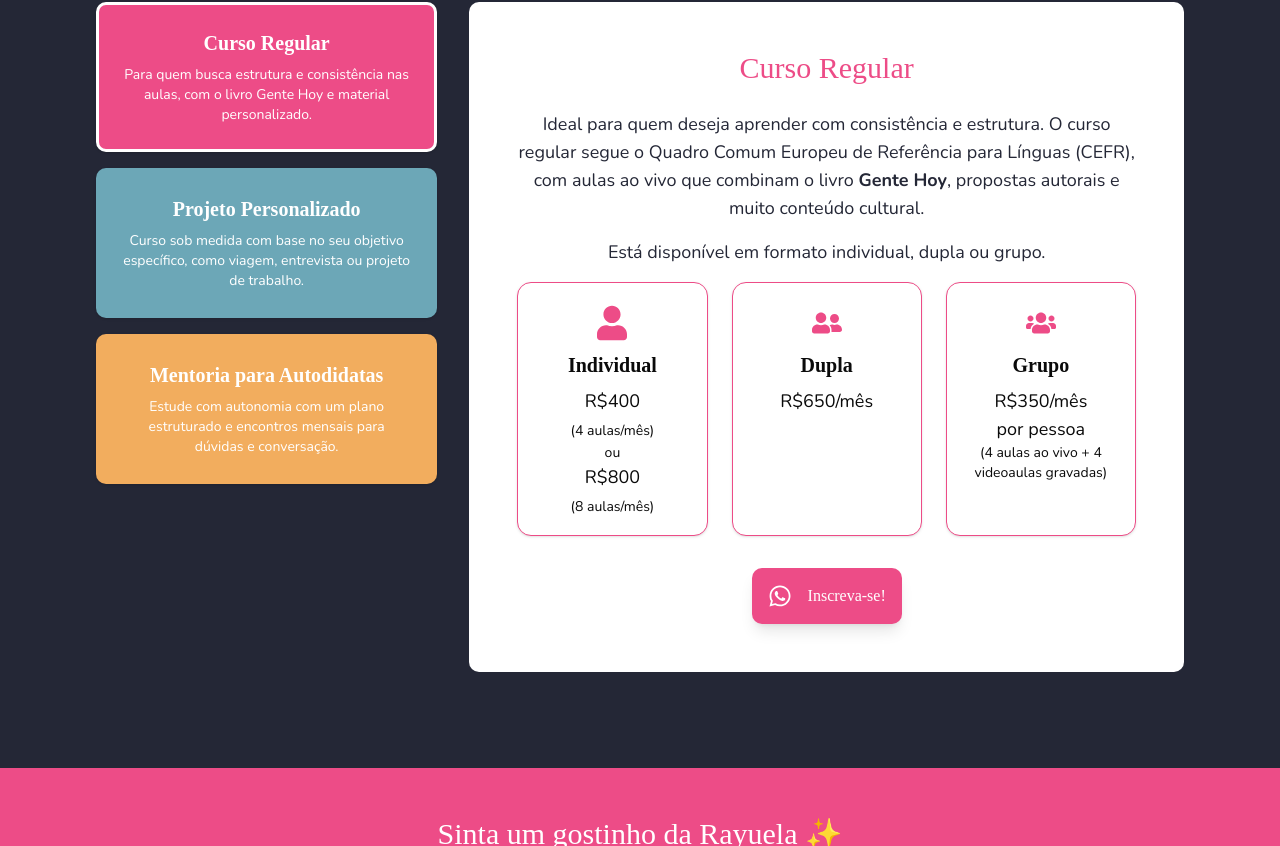
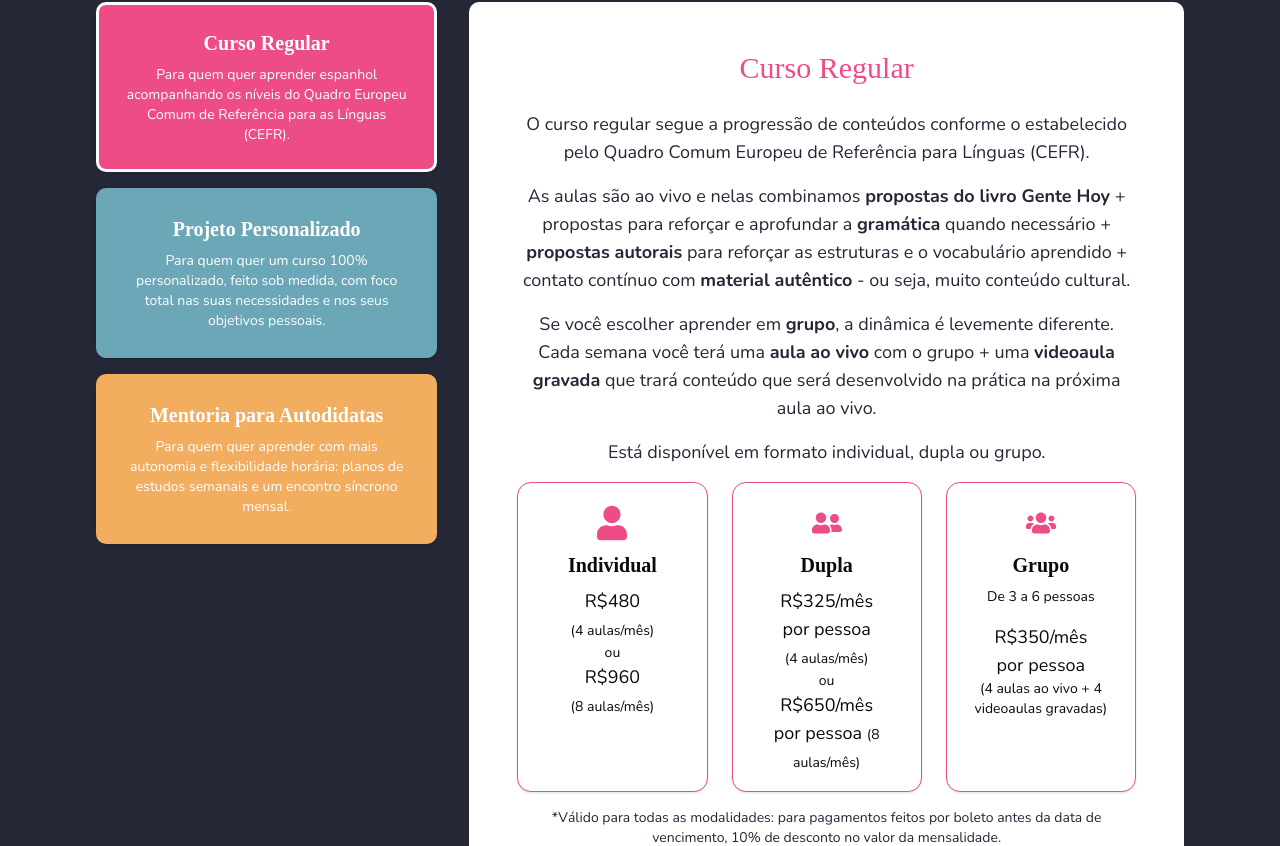
Before and after one commit to es-rayuela/es-rayuela.github.io, a React (Vite) app: page / in a window 1280 px wide. Shown: the part 3454-4300 px from the top of the page. Built offline with nearby package versions, Linux system fonts and the light colour scheme; a web font is replaced by a local one.

Commit message:
feat: update course descriptions, pricing and add payment discount info

```diff
--- a/src/App.jsx
+++ b/src/App.jsx
@@ -227,19 +227,19 @@ function Services() {
     {
       title: "Curso Regular",
       description:
-        "Para quem busca estrutura e consistência nas aulas, com o livro Gente Hoy e material personalizado.",
+        "Para quem quer aprender espanhol acompanhando os níveis do Quadro Europeu Comum de Referência para as Línguas (CEFR).",
       bg: '#ed4c87',
     },
     {
       title: "Projeto Personalizado",
       description:
-        "Curso sob medida com base no seu objetivo específico, como viagem, entrevista ou projeto de trabalho.",
+        "Para quem quer um curso 100% personalizado, feito sob medida, com foco total nas suas necessidades e nos seus objetivos pessoais.",
       bg: '#6ca7b7',
     },
     {
       title: "Mentoria para Autodidatas",
       description:
-        "Estude com autonomia com um plano estruturado e encontros mensais para dúvidas e conversação.",
+        "Para quem quer aprender com mais autonomia e flexibilidade horária: planos de estudos semanais e um encontro síncrono mensal.",
       bg: '#f2ad5e',
     },
   ];
@@ -302,7 +302,9 @@ function CourseRegular() {
     <section className="p-6 lg:p-12 bg-white text-[#242736] rounded-lg h-full">
       <h2 className="text-3xl font-barriecito text-center text-[#ed4c87] mb-6">Curso Regular</h2>
       <div className="max-w-3xl mx-auto space-y-4 text-lg">
-        <p>Ideal para quem deseja aprender com consistência e estrutura. O curso regular segue o Quadro Comum Europeu de Referência para Línguas (CEFR), com aulas ao vivo que combinam o livro <strong>Gente Hoy</strong>, propostas autorais e muito conteúdo cultural.</p>
+        <p>O curso regular segue a progressão de conteúdos conforme o estabelecido pelo Quadro Comum Europeu de Referência para Línguas (CEFR).</p>
+        <p>As aulas são ao vivo e nelas combinamos <strong>propostas do livro Gente Hoy</strong> + propostas para reforçar e aprofundar a <strong>gramática</strong> quando necessário + <strong>propostas autorais</strong> para reforçar as estruturas e o vocabulário aprendido + contato contínuo com <strong>material autêntico</strong>  - ou seja, muito conteúdo cultural.</p>
+        <p>Se você escolher aprender em <strong>grupo</strong>, a dinâmica é levemente diferente. Cada semana você terá uma <strong>aula ao vivo</strong> com o grupo + uma <strong>videoaula gravada</strong> que trará conteúdo que será desenvolvido na prática na próxima aula ao vivo.</p>
         <p>Está disponível em formato individual, dupla ou grupo.</p>
         <div className="grid md:grid-cols-3 gap-6 max-w-5xl mx-auto">
           <Card className="bg-white border border-[#ed4c87] rounded-xl text-center p-4 gap-0">
@@ -310,27 +312,31 @@ function CourseRegular() {
               <FaUser className="text-3xl text-[#ed4c87] mx-auto mb-1 h-12" />
               <h3 className="text-xl font-semibold mb-2">Individual</h3>
             </div>
-            <p>R$400 <br /><span className="text-sm">(4 aulas/mês)</span></p>
+            <p>R$480 <br /><span className="text-sm">(4 aulas/mês)</span></p>
             <p className="text-sm">ou</p>
-            <p>R$800 <br /><span className="text-sm">(8 aulas/mês)</span></p>
+            <p>R$960 <br /><span className="text-sm">(8 aulas/mês)</span></p>
           </Card>
           <Card className="bg-white border border-[#ed4c87] rounded-xl text-center p-4 gap-0">
             <div>
               <FaUserFriends className="text-3xl text-[#ed4c87] mx-auto mb-1 h-12" />
               <h3 className="text-xl font-semibold mb-2">Dupla</h3>
             </div>
-            <p>R$650/mês</p>
+            <p>R$325/mês<br/>por pessoa <br/><span className="text-sm">(4 aulas/mês)</span></p>
+            <p className="text-sm">ou</p>
+            <p>R$650/mês<br/>por pessoa <span className="text-sm">(8 aulas/mês)</span></p>
           </Card>
           <Card className="bg-white border border-[#ed4c87] rounded-xl text-center p-4 gap-0">
             <div>
               <FaUsers className="text-3xl text-[#ed4c87] mx-auto mb-1 h-12" />
               <h3 className="text-xl font-semibold mb-2">Grupo</h3>
             </div>
+            <p className="text-sm mb-4">De 3 a 6 pessoas</p>
             <p>R$350/mês <br/>por pessoa</p>
             <p className="text-sm">(4 aulas ao vivo + 4 videoaulas gravadas)</p>
           </Card>
         </div>
       </div>
+      <p className="text-sm text-center mt-4">*Válido para todas as modalidades: para pagamentos feitos por boleto antes da data de vencimento, 10% de desconto no valor da mensalidade.</p>
       <div className="flex justify-center">
         <a
           href="https://wa.me/5548998091771"
@@ -351,27 +357,40 @@ function ProjectPersonal() {
     <section className="p-6 lg:p-12 bg-white text-[#242736] rounded-lg h-full">
       <h2 className="text-3xl font-barriecito text-center text-[#6ca7b7] mb-6">Projeto Personalizado</h2>
       <div className="max-w-3xl mx-auto space-y-4 text-lg">
-        <p>Ideal para quem tem um objetivo tangível com o espanhol: uma viagem, um projeto de trabalho, uma apresentação, uma entrevista ou outra demanda pontual. Aqui, o curso é 100% desenhado por mim com foco na sua necessidade.</p>
-        <p>Você aprende o que precisa, no tempo certo, com leveza, profundidade e beleza.</p>
+        <p>O curso baseado em um projeto personalizado segue uma <strong>estrutura exclusiva</strong>, que é criada pela professora, para desenvolver as habilidades e os conhecimentos necessários para que seja atingido o objetivo do projeto - determinado previamente pela aluna/o. <strong>Exemplos</strong> de objetivo: preparar-se para uma <strong>viagem</strong>; participar de <strong>reuniões</strong> ou entrevistas <strong>de trabalho</strong> em espanhol; apresentar um <strong>trabalho acadêmico</strong> em espanhol.</p>
+        <p>As <strong>aulas</strong> são <strong>ao vivo com propostas autorais</strong> - não trabalhamos nessa modalidade com livro de apoio, são propostas feitas sob medida+ propostas para reforçar e aprofundar a <strong>gramática</strong> quando necessário + contato contínuo com <strong>material autêntico</strong> do idioma - ou seja, bastante conteúdo cultural.</p>
         <div className="grid md:grid-cols-3 gap-6 max-w-5xl mx-auto">
           <Card className="bg-white border border-[#6ca7b7] rounded-xl text-center p-6 gap-0">
             <div>
               <FaUser className="text-3xl text-[#6ca7b7] mx-auto mb-1 h-12" />
               <h3 className="text-xl font-semibold mb-2">Individual</h3>
             </div>
-            <p>R$600 <br/> <span className="text-sm">(4 aulas/mês)</span></p>
+            <p>R$680 <br/> <span className="text-sm">(4 aulas/mês)</span></p>
             <p className="text-sm">ou</p>
-            <p>R$1200 <br/> <span className="text-sm">(8 aulas/mês)</span></p>
+            <p>R$1.360,00 <br/> <span className="text-sm">(8 aulas/mês)</span></p>
           </Card>
           <Card className="bg-white border border-[#6ca7b7] rounded-xl text-center p-6 gap-0">
             <div>
               <FaUserFriends className="text-3xl text-[#6ca7b7] mx-auto mb-1 h-12" />
               <h3 className="text-xl font-semibold mb-2">Dupla</h3>
             </div>
-            <p>R$950 <br/> <span className="text-sm">(4 aulas/mês)</span></p>
+            <p>R$500/mês <br/> por pessoa <br/> <span className="text-sm">(4 aulas/mês)</span></p>
+            <p className="text-sm">ou</p>
+            <p>R$1.000/mês <br/> por pessoa <br/> <span className="text-sm">(8 aulas/mês)</span></p>
+          </Card>
+          <Card className="bg-white border border-[#6ca7b7] rounded-xl text-center p-6 gap-0">
+            <div>
+              <FaUsers className="text-3xl text-[#6ca7b7] mx-auto mb-1 h-12" />
+              <h3 className="text-xl font-semibold mb-2">Grupo</h3>
+            </div>
+            <p className="text-sm mb-4">De 3 a 4 pessoas</p>
+            <p>R$400/mês <br/> por pessoa <br/> <span className="text-sm">(4 aulas/mês)</span></p>
+            <p className="text-sm">ou</p>
+            <p>R$800/mês <br/> por pessoa <br/> <span className="text-sm">(8 aulas/mês)</span></p>
           </Card>
         </div>
       </div>
+      <p className="text-sm text-center mt-4">*Válido para todas as modalidades: para pagamentos feitos por boleto antes da data de vencimento, 10% de desconto no valor da mensalidade.</p>
       <div className="flex justify-center">
         <a
           href="https://wa.me/5548998091771"
@@ -392,26 +411,20 @@ function Mentorship() {
     <section className="p-6 lg:p-12 bg-white text-[#242736] rounded-lg h-full">
       <h2 className="text-3xl font-barriecito text-center text-[#f2ad5e] mb-6">Mentoria para Autodidatas</h2>
       <div className="max-w-3xl mx-auto space-y-4 text-lg">
-        <p>Você prefere estudar por conta própria, mas sente falta de direção, consistência e apoio? A mentoria Rayuela é pra você. Eu preparo um plano de estudos semanal com materiais selecionados, além de encontros mensais ao vivo para prática e dúvidas.</p>
-        <p>Ideal para quem quer liberdade, mas não quer estar só.</p>
+        <p>Você prefere estudar por conta própria, mas sente falta de direcionamento, consistência e apoio? A <strong>mentoria Rayuela</strong> é pra você.</p>
+        <p>Optando pela mentoria para autodidatas você receberá <strong>um plano de estudo por semana</strong> para você seguir no seu ritmo, e nos encontramos <strong>1 vez por mês</strong> para prática de <strong>conversação</strong> e esclarecimento de dúvidas.</p>
+        <p>Os planos de estudos são compostos por: <strong>propostas do livro Gente Hoy</strong> + propostas para reforçar e aprofundar a <strong>gramática</strong> quando necessário + propostas autorais para reforçar as estruturas e o vocabulário aprendido + contato contínuo com <strong>material autêntico</strong> - ou seja, muito conteúdo cultural.</p>
         <div className="grid md:grid-cols-3 gap-6 max-w-5xl mx-auto">
-          <Card className="bg-white border border-[#f2ad5e] rounded-xl text-center p-6">
-            <div>
-              <FaPlusCircle className="text-3xl text-[#f2ad5e] mx-auto mb-1 h-12" />
-              <h3 className="text-xl font-semibold mb-2">Incluso</h3>
-            </div>
-            <p>3 planos de estudo</p>
-            <p>+ 1 encontro ao vivo por mês</p>
-          </Card>
           <Card className="bg-white border border-[#f2ad5e] rounded-xl text-center p-6">
             <div>
               <FaMoneyBillWave className="text-3xl text-[#f2ad5e] mx-auto mb-1 h-12" />
               <h3 className="text-xl font-semibold mb-2">Valor</h3>
             </div>
-            <p>R$400/mês</p>
+            <p>R$360/mês</p>
           </Card>
         </div>
       </div>
+      <p className="text-sm text-center mt-4">*Válido para todas as modalidades: para pagamentos feitos por boleto antes da data de vencimento, 10% de desconto no valor da mensalidade.</p>
       <div className="flex justify-center">
         <a
           href="https://wa.me/5548998091771"
```
